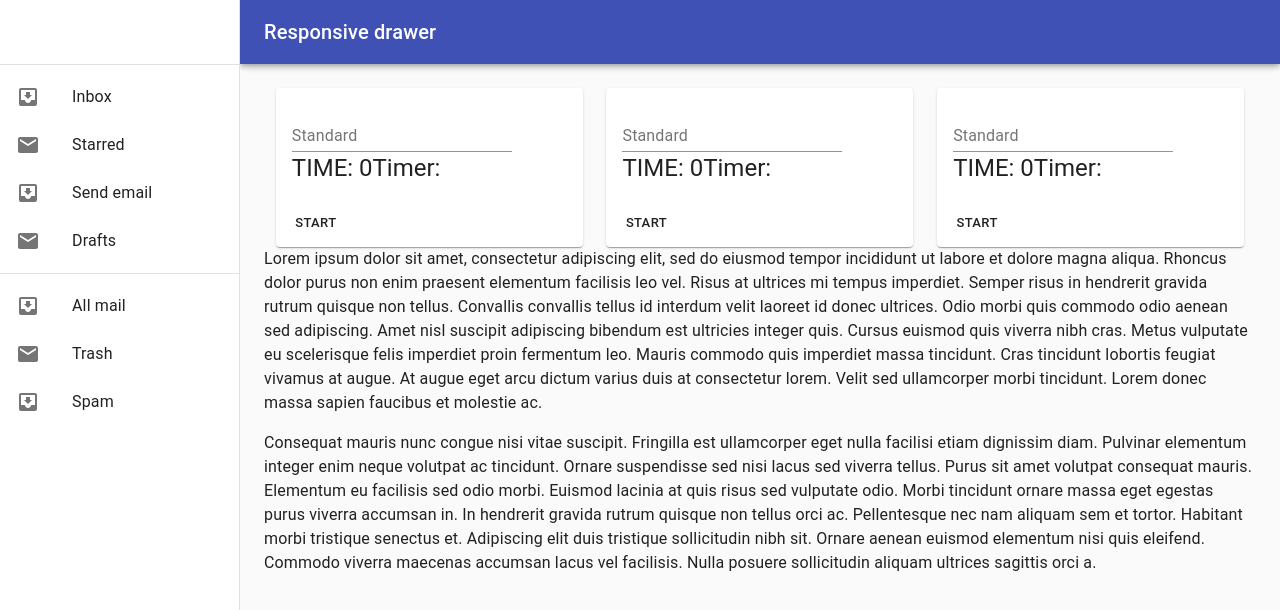
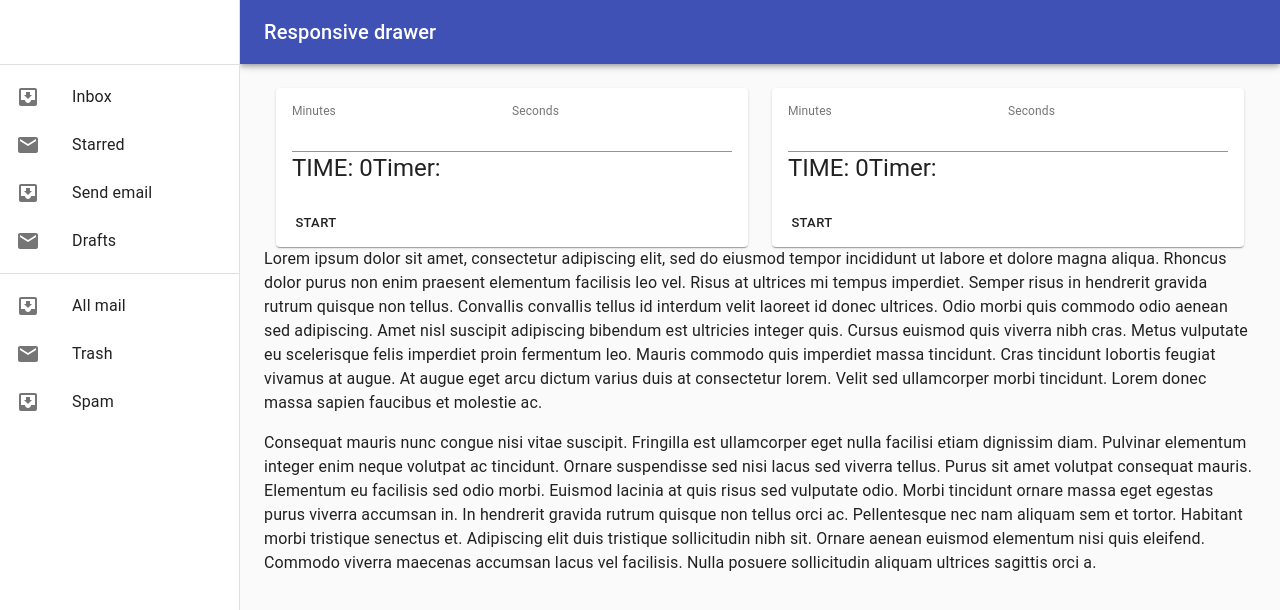
Before and after one commit to Simon-Oliver/next-exploration, a Next.js app: page /dashboard in a window 1280 px wide. Shown: the top 610 px of the page. Built offline with nearby package versions, Linux system fonts and the light colour scheme.

Commit message:
added input field

```diff
--- a/components/Widget/Widget.js
+++ b/components/Widget/Widget.js
@@ -27,6 +27,7 @@ const useStyles = makeStyles({
 export default function SimpleCard() {
   const classes = useStyles();
   const [timer, setTimer] = useState('');
+  const [time, setTime] = useState({ minutes: 0, seconds: 0 });
   const [dateTime, setDateTime] = useState(0);
   const [seconds, setSeconds] = useState(0);
   const [isActive, setIsActive] = useState(false);
@@ -34,8 +35,8 @@ export default function SimpleCard() {
   function toggle(e) {
     console.log(e.target);
     var countDownDate = new Date();
-    countDownDate.setMinutes(countDownDate.getMinutes() + 30);
-    countDownDate.setSeconds(countDownDate.getSeconds() + 2);
+    countDownDate.setMinutes(countDownDate.getMinutes() + Number(time.minutes));
+    countDownDate.setSeconds(countDownDate.getSeconds() + (Number(time.seconds) + 2));
     countDownDate.getTime();
     setDateTime(countDownDate);
     setIsActive(!isActive);
@@ -71,11 +72,38 @@ export default function SimpleCard() {
     return () => clearInterval(interval);
   }, [isActive, seconds]);
 
+  const changeHandler = (e) => {
+    console.log(e.target.value);
+    console.log(e.target.id);
+
+    setTime({ ...time, [e.target.id]: e.target.value });
+  };
+
   return (
     <Card className={classes.root}>
       <CardContent>
-        <form className={classes.root} noValidate autoComplete="off">
-          <TextField id="standard-basic" label="Standard" />
+        <form
+          onChange={(e) => changeHandler(e)}
+          className={classes.root}
+          noValidate
+          autoComplete="off"
+        >
+          <TextField
+            id="minutes"
+            label="Minutes"
+            type="minutes"
+            InputLabelProps={{
+              shrink: true,
+            }}
+          />
+          <TextField
+            id="seconds"
+            label="Seconds"
+            type="seconds"
+            InputLabelProps={{
+              shrink: true,
+            }}
+          />
         </form>
         <Typography variant="h5" component="h2">
           TIME: {seconds}
--- a/pages/dashboard.js
+++ b/pages/dashboard.js
@@ -150,7 +150,6 @@ function ResponsiveDrawer(props) {
         <div className={classes.container}>
           <Widget></Widget>
           <Widget></Widget>
-          <Widget></Widget>
         </div>
         <Typography paragraph>
           Lorem ipsum dolor sit amet, consectetur adipiscing elit, sed do eiusmod tempor incididunt
```
